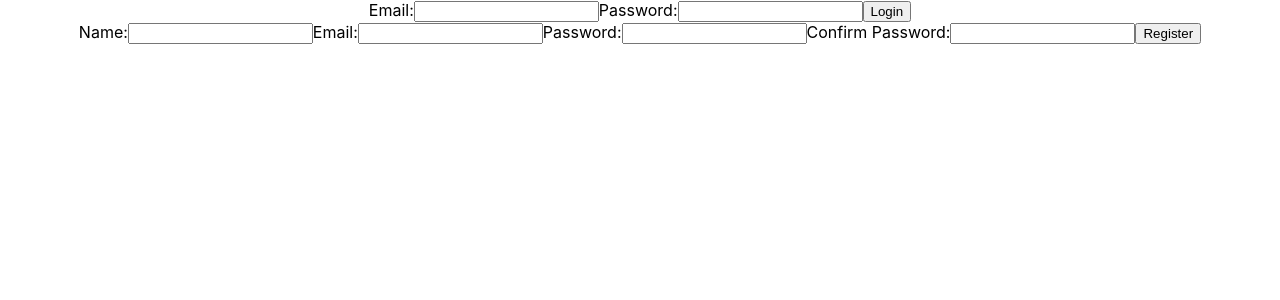
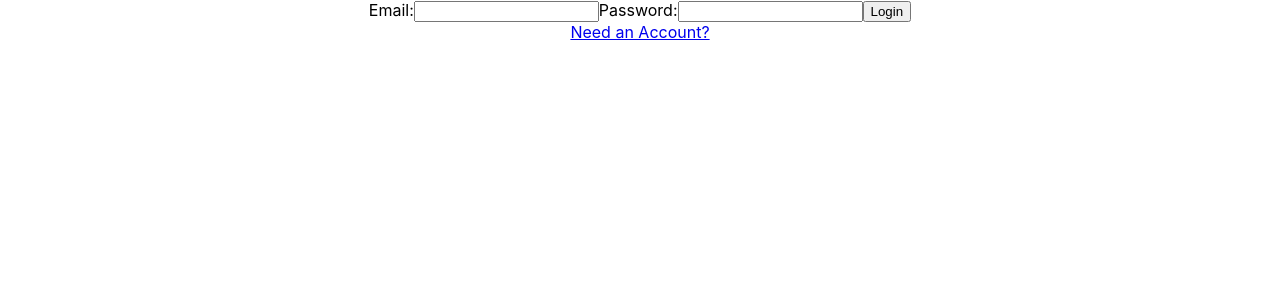
Before and after one commit to tlundstrom/Inventory, a React (Create React App) app in the folder client/: page / in a window 1280 px wide. Shown: the top 300 px of the page. Built offline with nearby package versions, Linux system fonts and the light colour scheme.

Commit message:
Created a form toggle for login/register

```diff
--- a/client/src/App.js
+++ b/client/src/App.js
@@ -1,14 +1,16 @@
-
 import './App.css';
-import Login from './components/login';
-import Register from './components/register';
+import {BrowserRouter, Routes, Route} from 'react-router-dom';
+import LogReg from './views/LogReg';
 
 function App() {
   return (
-    <div className="App">
-      <Login/>
-      <Register/>
-    </div>
+    <BrowserRouter>
+      <section className="App">
+        <Routes>
+          <Route element={<LogReg />} path="/" />
+        </Routes>
+      </section>
+    </BrowserRouter>
   );
 }
 
--- a/client/src/components/login.js
+++ b/client/src/components/login.js
@@ -1,8 +1,9 @@
 import {useState} from 'react';
 import axios from 'axios';
+import {Link} from 'react-router-dom'
 
 const Login = (props) => {
-
+    const {toggleForm} = props;
     const [email, setEmail] = useState("");
     const [password, setPassword] = useState("");
 
@@ -25,6 +26,7 @@ const Login = (props) => {
 
     }
 
+
     return (
         <>
             <form onSubmit={submitHandler}>
@@ -34,6 +36,7 @@ const Login = (props) => {
                 <input value={password} type="password" onChange={(e)=> setPassword(e.target.value)}/>
                 <input type="submit" value="Login" />
             </form>
+            <Link onClick={toggleForm} to="#">Need an Account?</Link>
         </>
     )
 }
--- a/client/src/components/register.js
+++ b/client/src/components/register.js
@@ -1,7 +1,9 @@
 import { useState } from "react";
 import axios from "axios";
+import { Link } from "react-router-dom";
 
 const Register = (props) =>{
+    const {toggleForm} = props;
     const [user, setUser] =useState({
         name: "",
         email: "",
@@ -19,19 +21,18 @@ const Register = (props) =>{
     const handleSubmit = (e) =>{
         e.preventDefault();
 
-        // setUser({
-        //     name: "",
-        //     email: "",
-        //     password: "",
-        //     confirm: ""
-        // })
-
         axios.post('http://localhost:8000/api/users/register',
         user,
         {
             withCredentials: true
         })
             .then((res)=>{
+                setUser({
+                    name: "",
+                    email: "",
+                    password: "",
+                    confirm: ""
+                })
                 console.log(res);
                 console.log("registered");
             })
@@ -54,6 +55,7 @@ const Register = (props) =>{
                 <input type="text" value={user.confirm} name="confirm" onChange={(e)=>{handleChange(e)}}/>
                 <input type="submit" value="Register"/>
             </form>
+            <Link onClick={toggleForm} to="#">Already Have an Account?</Link>
         </>
     )
 }
--- /dev/null
+++ b/client/src/views/LogReg.js
@@ -0,0 +1,24 @@
+import { useState, useEffect } from "react";
+import Login from "../components/login";
+import Register from "../components/register";
+
+const LogReg = (props) =>{
+    const [haveAccount, setHaveAccount] = useState(true);
+
+    const toggleForm = () =>{
+        setHaveAccount(!haveAccount);
+    }
+
+    return(
+        <section>
+            {
+            haveAccount?
+            <Login toggleForm={toggleForm}/>
+            :<Register toggleForm={toggleForm}/>
+            }
+        </section>
+    )
+
+}
+
+export default LogReg
```
